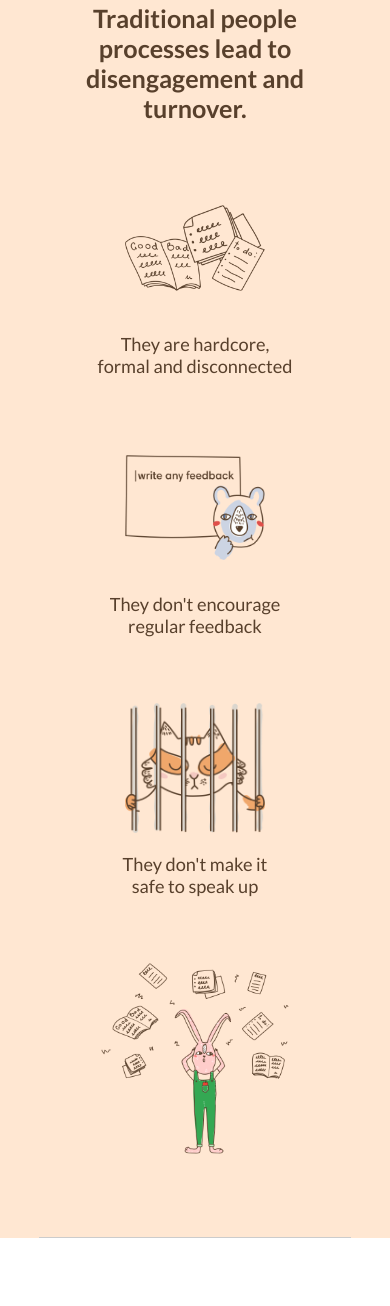
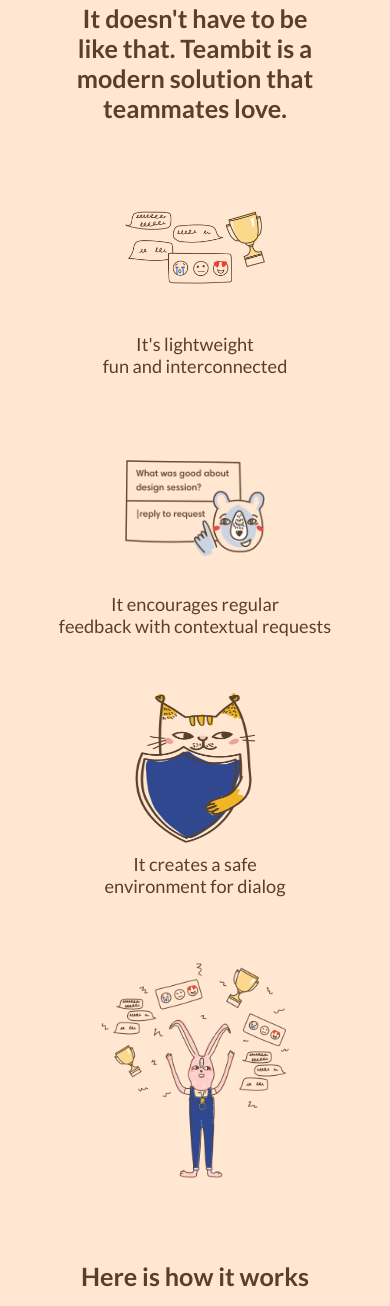
Before and after one commit to DavideLugli/node-sass-teambit, a website: page index.html in a window 390 px wide. Shown: the part 2354-3660 px from the top of the page. Before the commit the page ends 3592 px from the top, so only its background shows below. Drawn offline with Linux system fonts and the light colour scheme.

Commit message:
features 1-2 complete responsive

```diff
--- a/index.html
+++ b/index.html
@@ -12,10 +12,10 @@
 
 <body>
   <header>
+    <!-- navbar -->
     <nav>
       <div class="logo">
         <a href="#"><img src="img/logo.svg" alt=""></a>
-
       </div>
       <div class="menu">
         <i class="fas fa-bars toggle"></i>
@@ -53,6 +53,7 @@
     </nav>
   </header>
   <main>
+    <!-- jumbo -->
     <section class="jumbo">
       <div class="wrapper">
         <div class="left-col">
@@ -72,16 +73,15 @@
         </div>
       </div>
     </section>
+    <!-- sezione features -->
     <section class="features">
       <div class="features-wrapper">
         <div class="title-wrapper">
-
           <h2>Traditional people processes lead to disengagement and turnover.</h2>
         </div>
         <div class="image-row">
           <div class="col">
             <div class="img-wrapper">
-
               <img class="image-feature" src="img/hardcore.png" alt="">
             </div>
             <p class="sub-feature">They are hardcore, <br>
@@ -89,7 +89,6 @@
           </div>
           <div class="col">
             <div class="img-wrapper">
-
               <img class="image-feature" src="img/nofeedback.png" alt="">
             </div>
             <p class="sub-feature">They don't encourage <br>
@@ -97,56 +96,50 @@
           </div>
           <div class="col">
             <div class="img-wrapper">
-
               <img class="image-feature" src="img/notsafe.png" alt="">
             </div>
             <p class="sub-feature">They don't make it <br>
               safe to speak up</p>
           </div>
-
-
         </div>
         <div>
           <img class="feature-big" src="img/before.png" alt="">
         </div>
-
     </section>
+    <!-- features 2 -->
     <section class="features">
       <div class="features-wrapper">
         <div class="title-wrapper">
-
-          <h2>Traditional people processes lead to disengagement and turnover.</h2>
+          <h2>It doesn't have to be like that. Teambit is a modern solution that teammates love.</h2>
         </div>
         <div class="image-row">
           <div class="col">
             <div class="img-wrapper">
-
-              <img class="image-feature" src="img/hardcore.png" alt="">
+              <img class="image-feature" src="img/lightweight.png" alt="">
             </div>
-            <p class="sub-feature">They are hardcore, <br>
-              formal and disconnected</p>
+            <p class="sub-feature">It's lightweight <br>
+              fun and interconnected</p>
           </div>
           <div class="col">
             <div class="img-wrapper">
-
-              <img class="image-feature" src="img/nofeedback.png" alt="">
+              <img class="image-feature" src="img/feedbacksuggestions.png" alt="">
             </div>
-            <p class="sub-feature">They don't encourage <br>
-              regular feedback</p>
+            <p class="sub-feature">It encourages regular <br>
+              feedback with contextual requests</p>
           </div>
           <div class="col">
             <div class="img-wrapper">
-
-              <img class="image-feature" src="img/notsafe.png" alt="">
+              <img class="image-feature safe" src="img/safe.png" alt="">
             </div>
-            <p class="sub-feature">They don't make it <br>
-              safe to speak up</p>
+            <p class="sub-feature">It creates a safe <br>
+              environment for dialog</p>
           </div>
-
-
         </div>
         <div>
-          <img class="feature-big" src="img/before.png" alt="">
+          <img class="feature-big" src="img/after.png" alt="">
+        </div>
+        <div class="title-wrapper end-title">
+          <h2>Here is how it works</h2>
         </div>
 
     </section>
--- a/src/Partials/_features.scss
+++ b/src/Partials/_features.scss
@@ -1,9 +1,7 @@
 .features {
   height: auto;
-  // height: 100vh;
   background-color: #FFE7D2;
-  padding: 80px 0 0 0;
-  // border-bottom: $borderBottom;
+  padding: 80px 0 0;
 
   .features-wrapper {
     @include center-content-60;
@@ -17,6 +15,9 @@
   @include center-content-80;
 }
 
+.title-wrapper.end-title {
+  margin-top: 80px;
+}
 
 .image-row {
   @include flex;
@@ -24,23 +25,27 @@
   margin-top: 30px;
 
   .col {
-    // background: red;
     min-height: 300px;
     text-align: center;
     padding: 10px;
     width: calc(100% / 3);
   }
 }
+
 .img-wrapper {
   @include flex;
-  // background-color: yellow;
   width: 100%;
   min-height: 150px;
+}
 
-}
 .image-feature {
   width: 140px;
   margin: auto;
+}
+
+.image-feature.safe {
+  width: 120px;
+  height: 150px;
 }
 
 .sub-feature {
@@ -51,13 +56,10 @@
 .feature-big {
   width: 35%;
 }
-
-
 @media screen and (max-width: $breakPointSm) {
   .features .features-wrapper {
     @include center-content-80;
     text-align: center;
-
   }
 
   .image-row {
@@ -69,6 +71,7 @@
       margin-top: 10px;
     }
   }
+
   .feature-big {
     margin-top: 30px;
     width: 60%;
--- a/src/Partials/_header.scss
+++ b/src/Partials/_header.scss
@@ -14,7 +14,6 @@
 
     .menu {
       & ul {
-        // @include flex;
         display: none;
         list-style: none;
 
@@ -28,17 +27,17 @@
             color: $primaryColor;
 
             &:hover {
-              color: #576BA4;
+              color: $linkColor;
             }
 
             &.btn {
-              color: #30488F;
+              color: $btnColor;
               background-color: white;
-              border: 1px solid #30488F;
+              border: 1px solid $btnColor;
             }
 
             &.btn:hover {
-              background-color: #30488F;
+              background-color: $btnColor;
               color: white;
             }
           }
--- a/src/Partials/_jumbo.scss
+++ b/src/Partials/_jumbo.scss
@@ -7,7 +7,7 @@
 .wrapper {
   @include flex;
   width: 100%;
-  // height: 100%;
+
   .left-col {
     height: 100%;
     width: 40%;
--- a/src/Partials/_mixin.scss
+++ b/src/Partials/_mixin.scss
@@ -16,7 +16,7 @@
   align-items: center;
 };
 @mixin button {
-  background-color: #30488F;
+  background-color: $btnColor;
   border-radius: 10px;
   padding: 10px;
   vertical-align: middle;
--- a/src/Partials/_variables.scss
+++ b/src/Partials/_variables.scss
@@ -4,5 +4,6 @@
 $heigthHeader : 80px;
 $primaryColor: #58402c;
 $linkColor: #576BA4;
+$btnColor: #30488F;
 $borderBottom: 1px solid #ccc;
 $breakPointSm: 767px;
```
Also changed, not shown: dist/style.css. Lines whose indentation alone changed are shown as unchanged.
